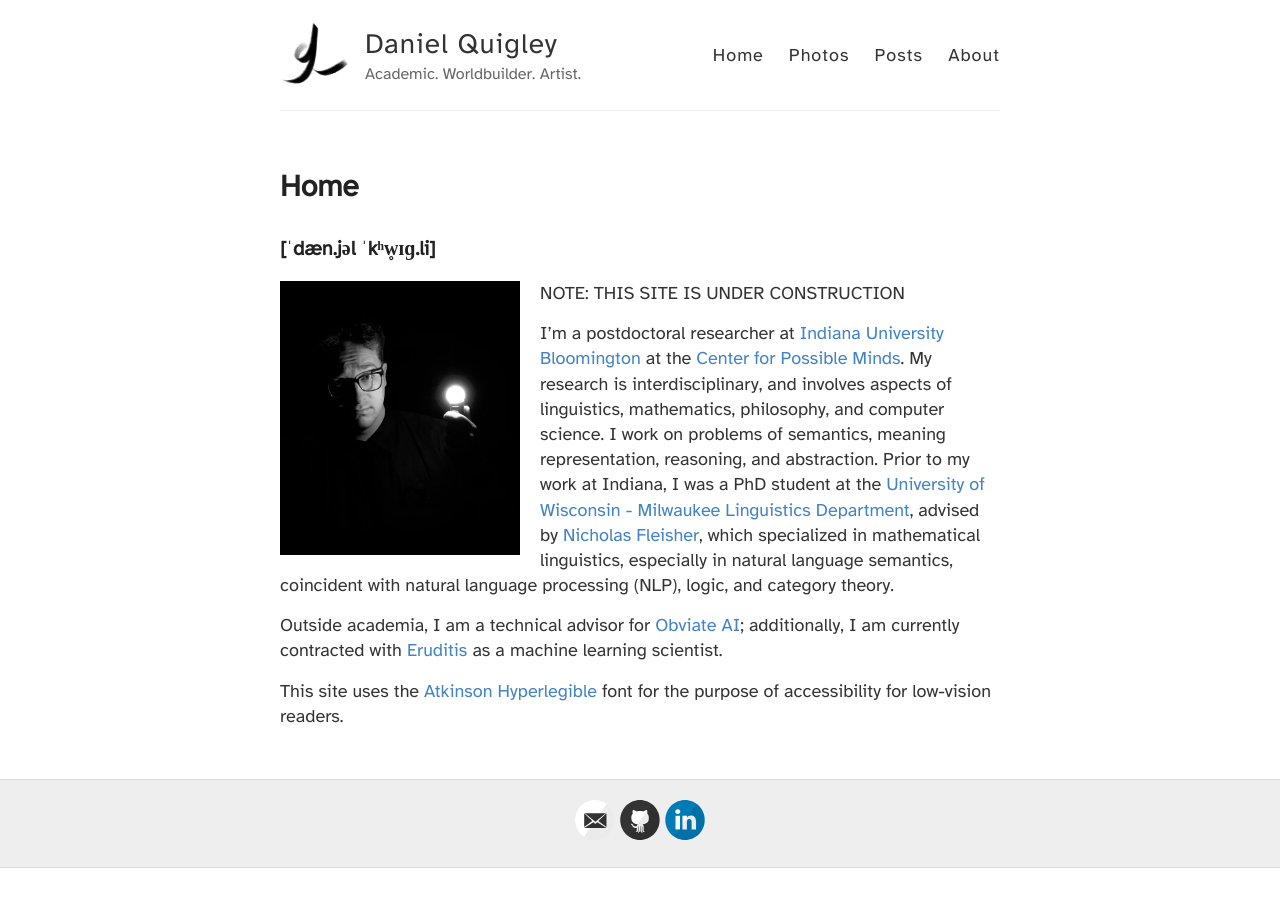
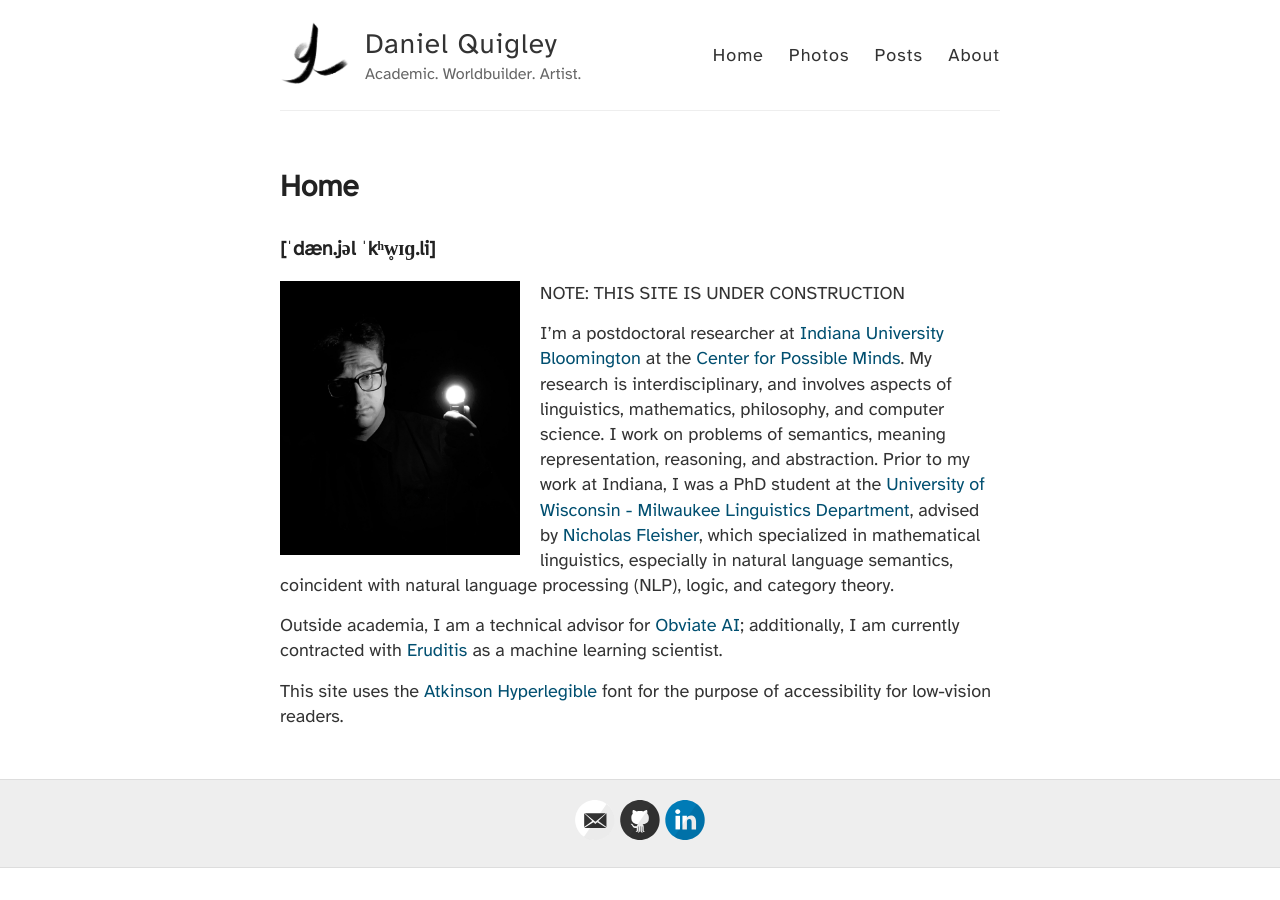
Before and after one commit to deltaquebec/dquigley.art, a Jekyll site: the page built from index.md, in a window 1280 px wide. Built offline with Jekyll 4.4.1, drawn with Linux system fonts in a browser that asks for light colours.

Commit message:
Update _variables.scss

```diff
--- a/_sass/_variables.scss
+++ b/_sass/_variables.scss
@@ -4,7 +4,8 @@
 //
 
 // Colors
-$blue: #4183C4;
+// $blue: #4183C4;
+$blue: #004F70;
 
 // Grays
 $black: #000;
```
